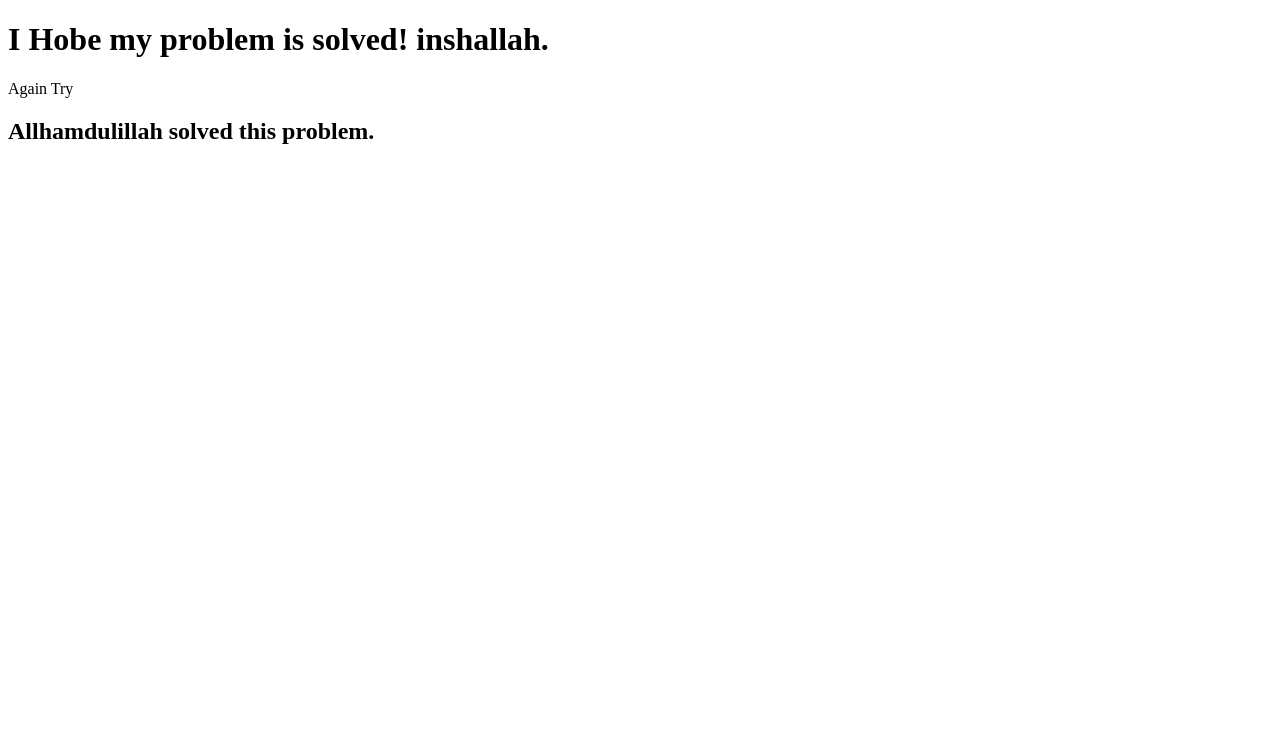
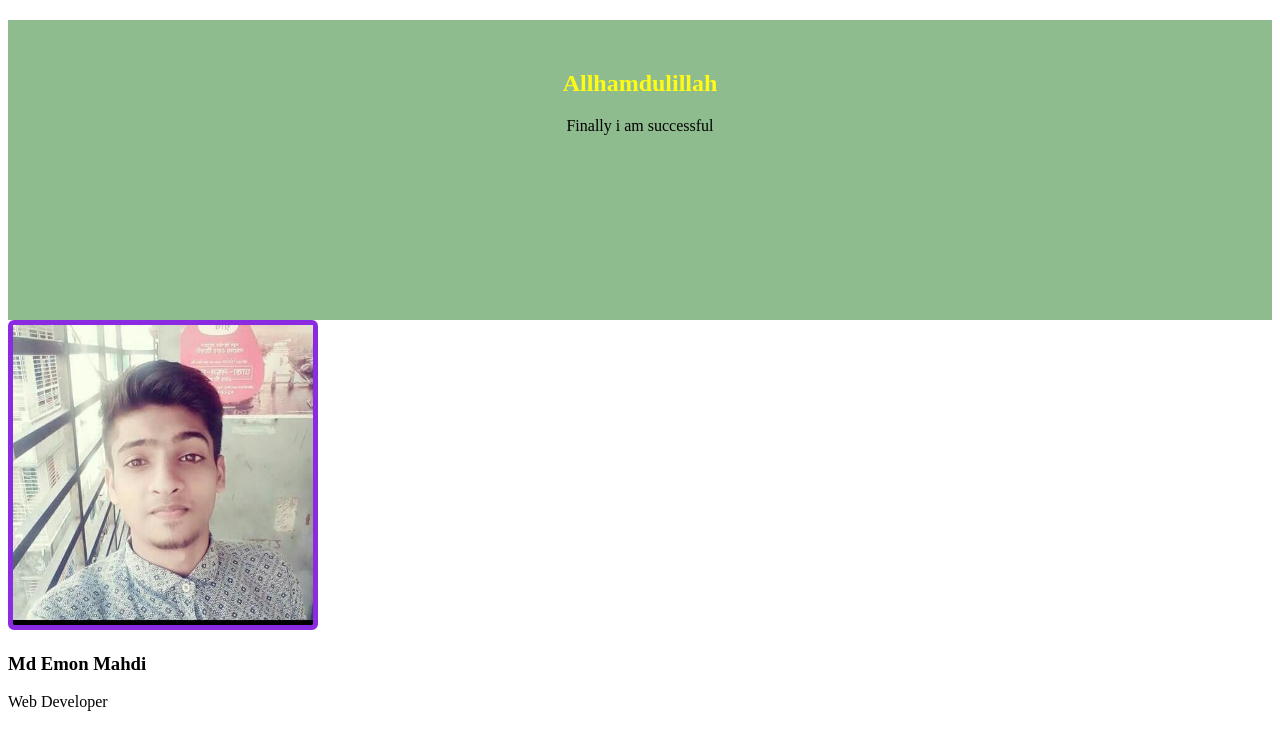
Before and after one commit to emonmahdi/my-first-repo, a plain HTML site: page index.html in a window 1280 px wide. Drawn offline with Linux system fonts and the light colour scheme.

Commit message:
add my image

```diff
--- a/index.html
+++ b/index.html
@@ -5,10 +5,18 @@
     <meta http-equiv="X-UA-Compatible" content="IE=edge">
     <meta name="viewport" content="width=device-width, initial-scale=1.0">
     <title>My first repo</title>
+    <link rel="stylesheet" href="style.css">
 </head>
 <body>
-    <h1>I Hobe my problem is solved! inshallah.</h1>
-    <p>Again Try</p>
-    <h2>Allhamdulillah solved this problem. </h2>
+    <div class="header">
+        <h2>Allhamdulillah </h2>
+        <span>Finally i am successful</span>
+    </div>
+    <div class="body">
+        <img src="me.jpg" alt="">
+        <h3>Md Emon Mahdi</h3>
+        <span>Web Developer</span>
+    </div>
+
 </body>
 </html>
--- /dev/null
+++ b/style.css
@@ -0,0 +1,15 @@
+.header{
+    height:300px;
+    background-color: darkseagreen;
+    text-align: center;
+}
+.header h2{
+    padding-top: 50px;
+    color:rgb(255, 251, 20)
+}
+img{
+    border: 5px solid blueviolet;
+    height: 300px;
+    width: 300px;
+    border-radius: 6px;;
+}
```
Also changed, not shown: me.jpg (added).
